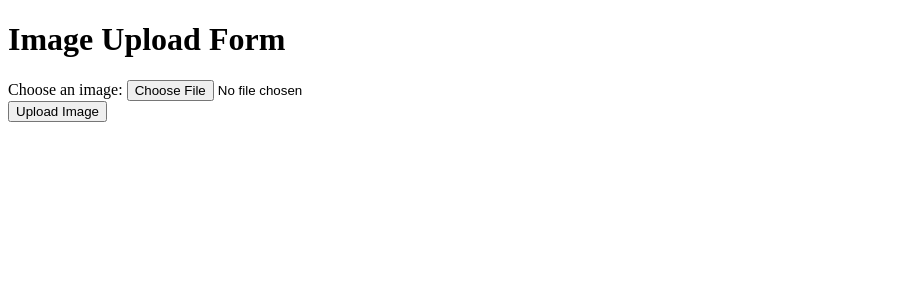
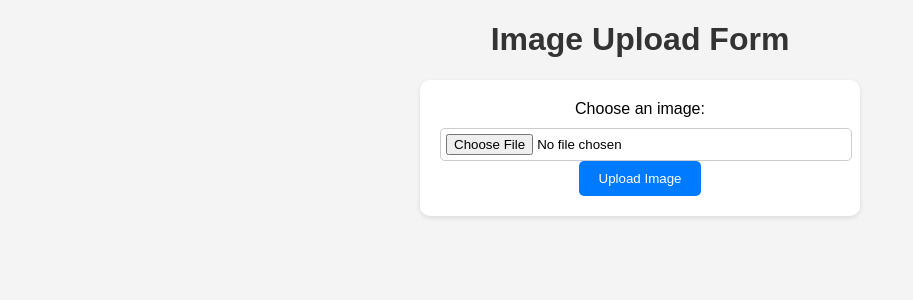
Before and after one commit to riya461/Tinkhack_Aritifex, a Python web app: template templates/index.html in a window 1280 px wide. Shown: the top 300 px of the page, without its empty margins (0-913 px from the left). Run offline with Jinja, Linux system fonts and the light colour scheme; the template is opened without the code that fills it, so the values that code supplies are empty.

Commit message:
added some design

```diff
--- a/static/css/style.css
+++ b/static/css/style.css
@@ -0,0 +1,45 @@
+body {
+    font-family: Arial, sans-serif;
+    background-color: #f4f4f4;
+    margin: 0;
+    padding: 0;
+    text-align: center;
+}
+
+h1 {
+    color: #333;
+}
+
+form {
+    background-color: #fff;
+    padding: 20px;
+    border-radius: 10px;
+    box-shadow: 0 2px 5px rgba(0, 0, 0, 0.1);
+    max-width: 400px;
+    margin: 0 auto;
+}
+
+label {
+    display: block;
+    margin-bottom: 10px;
+}
+
+input[type="file"] {
+    border: 1px solid #ccc;
+    border-radius: 5px;
+    padding: 5px;
+    width: 100%;
+}
+
+input[type="submit"] {
+    background-color: #007BFF;
+    color: #fff;
+    border: none;
+    border-radius: 5px;
+    padding: 10px 20px;
+    cursor: pointer;
+}
+
+input[type="submit"]:hover {
+    background-color: #0056b3;
+}
--- a/templates/index.html
+++ b/templates/index.html
@@ -3,6 +3,7 @@
 <head>
     <meta charset="UTF-8">
     <meta name="viewport" content="width=device-width, initial-scale=1.0">
+    <link rel="stylesheet" href="../static/css/style.css">
     <title>Image Upload Form</title>
 </head>
 <body>
```
